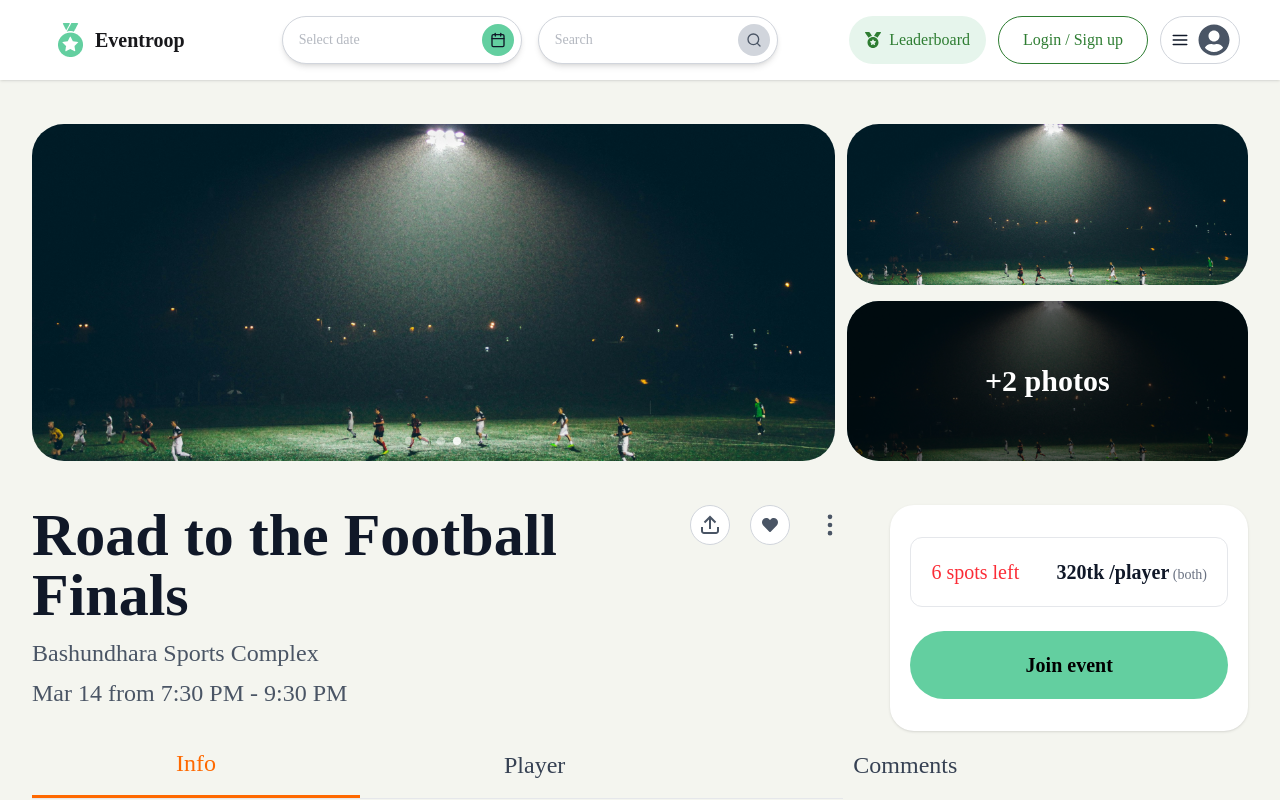
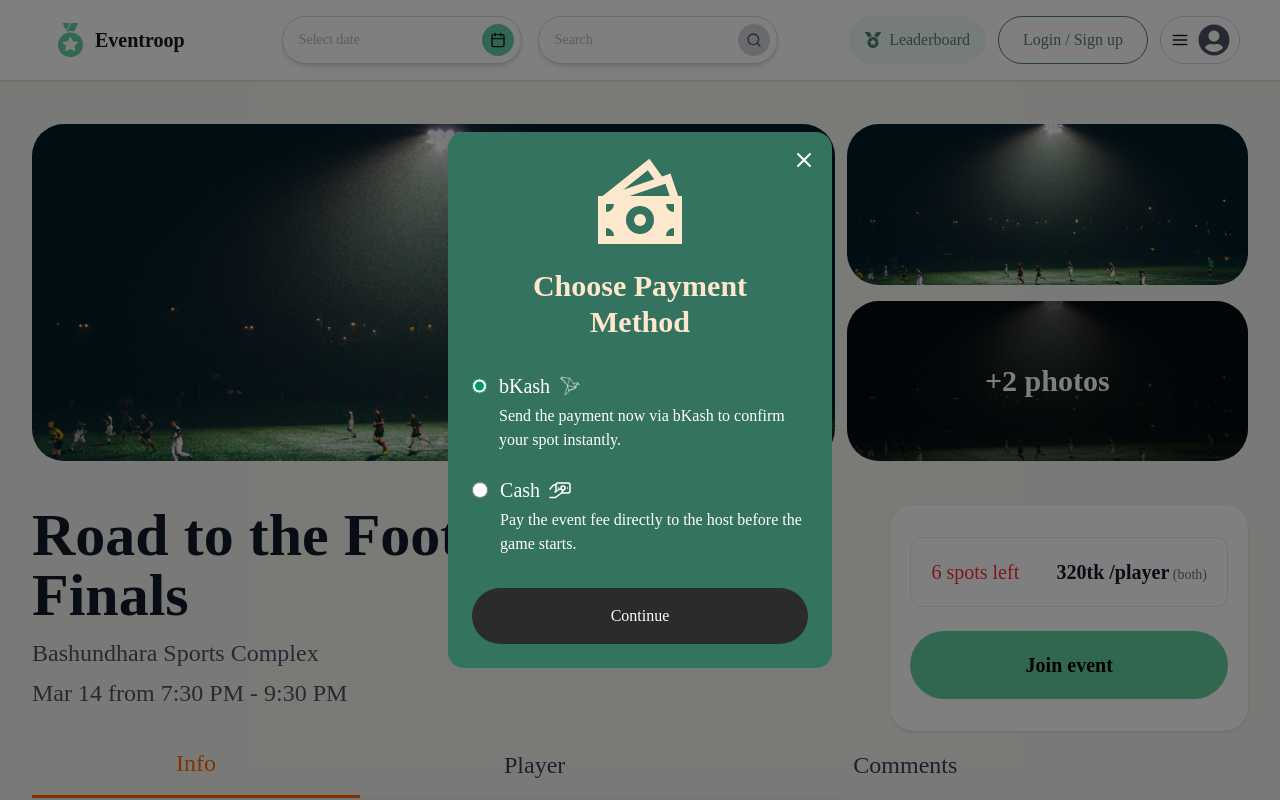
Before and after one commit to ornobaadi/Eventroop, a React (Vite) app: page / in a window 1280 px wide. Both pictures are taken after a click on the button "Join event". Shown: the top 800 px of the page. Built offline with nearby package versions, Linux system fonts and the light colour scheme.

Commit message:
Modal perfect

```diff
--- a/src/pages/Home/Banner.jsx
+++ b/src/pages/Home/Banner.jsx
@@ -1,15 +1,20 @@
-import { MoreVertical } from 'lucide-react';
+import { useState } from 'react';
+import { MoreVertical, X } from 'lucide-react';
 import { FaHeart } from 'react-icons/fa';
 import { RiShare2Line } from 'react-icons/ri';
 
+export default function FootballBanner() {
+    const [isModalOpen, setIsModalOpen] = useState(false);
 
-export default function FootballBanner() {
+    const openModal = () => setIsModalOpen(true);
+    const closeModal = () => setIsModalOpen(false);
+
     return (
         <>
             <div className="py-6">
                 <div className="flex flex-col md:flex-row gap-3">
                     {/* Left side main image */}
-                    <div className="relative w-full  md:w-2/3 aspect-5/2 overflow-hidden rounded-4xl">
+                    <div className="relative w-full md:w-2/3 aspect-5/2 overflow-hidden rounded-4xl">
                         <img
                             src="/banner-hd.jpg"
                             alt="Football match night view"
@@ -17,14 +22,13 @@ export default function FootballBanner() {
                         />
 
                         {/* Carousel Dots */}
-                        <div className="absolute bottom-4  left-1/2 transform -translate-x-1/2 flex gap-2">
+                        <div className="absolute bottom-4 left-1/2 transform -translate-x-1/2 flex gap-2">
                             <span className="w-2 h-2 bg-white/40 rounded-full"></span>
                             <span className="w-2 h-2 bg-white/40 rounded-full"></span>
                             <span className="w-2 h-2 bg-white/40 rounded-full"></span>
                             <span className="w-2 h-2 bg-white/90 rounded-full"></span>
                         </div>
                     </div>
-
 
                     {/* Right side thumbnails */}
                     <div className="w-full md:w-1/3 flex flex-col gap-4">
@@ -39,9 +43,9 @@ export default function FootballBanner() {
                             <img
                                 src="/banner-hd.jpg"
                                 alt="Thumbnail 2"
-                                className="w-full h-full object-cover "
+                                className="w-full h-full object-cover"
                             />
-                            {/* Optional overlay for "+2 photos" */}
+                            {/* Overlay for "+2 photos" */}
                             <div className="absolute inset-0 bg-black/60 flex items-center justify-center rounded-4xl">
                                 <span className="text-white text-3xl font-semibold">+2 photos</span>
                             </div>
@@ -51,7 +55,7 @@ export default function FootballBanner() {
             </div>
             <div className="flex flex-col md:flex-row justify-between items-start md:items-start gap-6 mt-5">
                 {/* Event Info */}
-                <div className='w-3/5'>
+                <div className="w-3/5">
                     <h2 className="text-2xl md:text-6xl font-bold text-gray-900">
                         Road to the Football Finals
                     </h2>
@@ -83,12 +87,99 @@ export default function FootballBanner() {
                     </div>
 
                     {/* CTA Button */}
-                    <button className="w-full bg-[#63cfa0] hover:bg-emerald-500 text-xl text-black font-semibold py-5 my-3 rounded-full transition">
+                    <button
+                        className="w-full bg-[#63cfa0] hover:bg-emerald-500 text-xl text-black font-semibold py-5 my-3 rounded-full transition"
+                        onClick={openModal}
+                    >
                         Join event
                     </button>
                 </div>
+            </div>
 
-            </div>
+            {/* Payment Method Modal */}
+            {isModalOpen && (
+                <div className="fixed inset-0 flex items-center justify-center z-50 p-4">
+                    <div className="absolute inset-0 bg-black/50" onClick={closeModal}></div>
+
+                    <div className="relative bg-[#34735f] rounded-2xl w-full max-w-sm mx-auto">
+                        {/* Close button */}
+                        <button
+                            onClick={closeModal}
+                            className="absolute top-4 right-4 text-white"
+                        >
+                            <X className="w-6 h-6" />
+                        </button>
+
+                        {/* Modal content */}
+                        <div className="flex flex-col items-center text-center p-6">
+                            {/* Money icon */}
+                            <div className="w-24 h-24 mb-4">
+                                <svg xmlns="http://www.w3.org/2000/svg" width="96" height="96" viewBox="0 0 24 24">
+                                    <path fill="#fde8cd" d="M13.5 16a1.5 1.5 0 1 1-3 0a1.5 1.5 0 0 1 3 0" />
+                                    <path fill="#fde8cd" d="m14.347.66l3.18 4.456l2.097-.715L21.538 10h.962v12h-21V10h.51v-.01l.648.006zM9.397 10h10.028l-1.037-3.033l-1.522.487zM7.839 8.417L15.55 5.79l-1.604-2.25zM5.5 12h-2v2a2 2 0 0 0 2-2m10 4a3.5 3.5 0 1 0-7 0a3.5 3.5 0 0 0 7 0m5 4v-2a2 2 0 0 0-2 2zm-2-8a2 2 0 0 0 2 2v-2zm-15 8h2a2 2 0 0 0-2-2z" />
+                                </svg>
+                            </div>
+
+                            <h2 className="text-3xl font-semibold text-[#fde8cd] mb-8">Choose Payment <br /> Method</h2>
+
+                            {/* Payment Options */}
+                            <div className="w-full space-y-6 mb-8">
+                                {/* bKash Option */}
+                                <label className="flex items-start gap-3 cursor-pointer">
+                                    <input
+                                        type="radio"
+                                        name="paymentMethod"
+                                        defaultChecked
+                                        className="mt-1 w-5 h-5 accent-emerald-600"
+                                    />
+                                    <div>
+                                        <div className="flex items-center gap-2">
+                                            <span className="text-xl text-white font-medium">bKash</span>
+                                            <svg xmlns="http://www.w3.org/2000/svg" width="24" height="24" viewBox="0 0 48 48">
+                                                <path fill="none" stroke="#fff" stroke-linecap="round" stroke-linejoin="round" d="M22.981 8.632s-4.163 14.704-3.809 14.704s16.476 2.923 16.476 2.923Z" stroke-width="1" />
+                                                <path fill="none" stroke="#fff" stroke-linecap="round" stroke-linejoin="round" d="M22.981 8.632L6.329 6.152l12.843 17.184l2.215 10.186l14.261-7.263l3.72-8.814l-8.975 1.501m7.536 1.909H43l-3.632-3.41" stroke-width="1" />
+                                                <path fill="none" stroke="#fff" stroke-linecap="round" stroke-linejoin="round" d="m21.387 33.522l.354 1.905l-8.016 6.421l5.447-18.512m16.476 2.923l-.531 2.879l-12.269 3.64M8.455 8.997H5L16.044 19.15" stroke-width="1" />
+                                            </svg>
+                                        </div>
+                                        <p className="text-white text-left mt-1">
+                                            Send the payment now via bKash to confirm your spot instantly.
+                                        </p>
+                                    </div>
+                                </label>
+
+                                {/* Cash Option */}
+                                <label className="flex items-start gap-3 cursor-pointer">
+                                    <input
+                                        type="radio"
+                                        name="paymentMethod"
+                                        className="mt-1 w-5 h-5 accent-emerald-600"
+                                    />
+                                    <div>
+                                        <div className="flex items-center gap-2">
+                                            <span className="text-xl text-white font-medium">Cash</span>
+                                            <svg xmlns="http://www.w3.org/2000/svg" width="24" height="24" viewBox="0 0 24 24">
+                                                <g fill="none" stroke="#fff" stroke-width="1.5">
+                                                    <path stroke-linecap="round" stroke-linejoin="round" d="m2 11l2.807-3.157A4 4 0 0 1 7.797 6.5H8m-6 13h5.5l4-3s.81-.547 2-1.5c2.5-2 0-5.166-2.5-3.5C8.964 12.857 7 14 7 14" />
+                                                    <path d="M8 13.5V7a2 2 0 0 1 2-2h10a2 2 0 0 1 2 2v6a2 2 0 0 1-2 2h-6.5" />
+                                                    <path stroke-linecap="round" stroke-linejoin="round" d="M15 12a2 2 0 1 1 0-4a2 2 0 0 1 0 4m4.5-1.99l.01-.011m-9.01.011l.01-.011" />
+                                                </g>
+                                            </svg>
+                                        </div>
+                                        <p className="text-white text-left mt-1">
+                                            Pay the event fee directly to the host before the game starts.
+                                        </p>
+                                    </div>
+                                </label>
+                            </div>
+
+                            {/* Continue Button */}
+                            <button className="w-full bg-[#2b2b2b] hover:bg-black text-white font-medium py-4 rounded-full transition">
+                                Continue
+                            </button>
+                        </div>
+                    </div>
+                </div>
+            )}
         </>
     );
 }
--- a/src/shared/Navbar.jsx
+++ b/src/shared/Navbar.jsx
@@ -137,14 +137,14 @@ const Navbar = () => {
                 <div className="navbar-end flex gap-3 ">
                     {/* Leaderboard Button */}
                     <button
-                        className="flex items-center gap-2 px-4 py-2 h-12 bg-[#E6F5EC] text-[#2E7D32] rounded-full"
+                        className="flex items-center gap-2 px-4 py-2 h-12 bg-[#E6F5EC]/70 text-[#4c8371] rounded-full"
                     >
                         <FaMedal className="w-4 h-4" />
                         Leaderboard
                     </button>
                     {/* Login / Sign up Button */}
                     <button
-                        className="px-6 py-2 h-12 bg-white border border-[#2E7D32] text-[#2E7D32] rounded-full"
+                        className="px-6 py-2 h-12 bg-white border border-[#4c8371] text-[#4c8371] rounded-full"
                     >
                         Login / Sign up
                     </button>
```
Also changed, not shown: public/bkash-svgrepo-com.svg (added), public/modal-icon.png (added).
